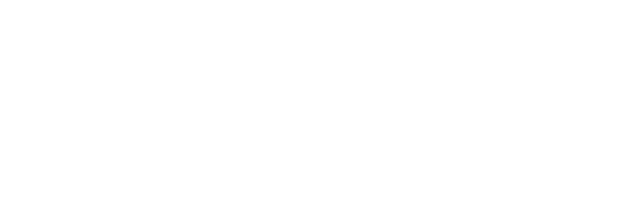
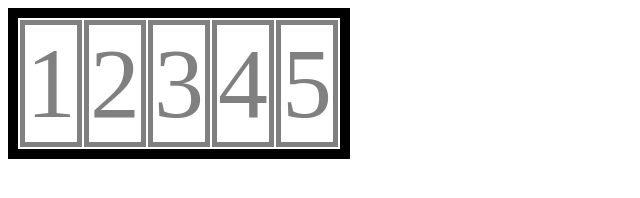
Before and after one commit to Bepstein1/lab-8, a plain HTML site: page index.html in a window 1280 px wide. Shown: the whole page, without its empty margins (0-640 px from the left). Drawn offline with nearby package versions, Linux system fonts and the light colour scheme.

Commit message:
html and css update

```diff
--- a/index.css
+++ b/index.css
@@ -1,4 +1,4 @@
-body {
+/*body {
   font-family: arial;
   background-color: rgb(185, 179,175);
   opacity: 0.5);}
@@ -25,9 +25,18 @@ li{
   display: inline-block;
   list-style: none;
   width: 100px;
-}
-
+}*/
+/*
 .red-background{
   background-color: red;
   color: grey;
+}*/
+
+table {
+  font-size: 100px;
+ border: solid 10px;
 }
+td {
+ border: solid 5px;
+ color: grey;
+}
--- a/index.html
+++ b/index.html
@@ -0,0 +1,22 @@
+<!DOCTYPE html>
+<html>
+  <head>
+    <meta charset="utf-8">
+    <title></title>
+    <link rel="stylesheet" href="index.css"></link>
+  </head>
+  <body>
+    <table>
+       <tr>
+         <td>1</td>
+         <td>2</td>
+         <td>3</td>
+         <td>4</td>
+         <td>5</td>
+       </tr>
+     </table>
+
+<script src="https://ajax.googleapis.com/ajax/libs/jquery/3.2.1/jquery.min.js"></script>
+<script src="index.js"></script>
+  </body>
+</html>
```
